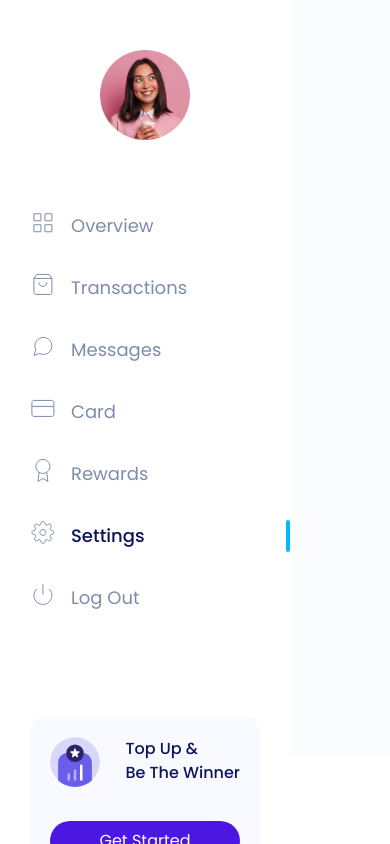
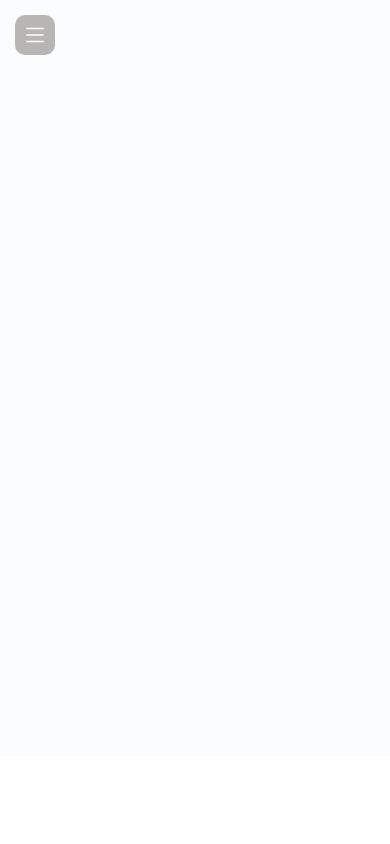
Before and after one commit to taufiqGit/fe-storegg, a Next.js app: page /member/edit-profile in a window 390 px wide. Built offline with nearby package versions, Linux system fonts and the light colour scheme.

Commit message:
resolve responsive member page

```diff
--- a/components/organisms/FeatureGame/index.tsx
+++ b/components/organisms/FeatureGame/index.tsx
@@ -9,8 +9,8 @@ export default function FeatureGame() {
 
     const getFeatureGameList = useCallback(async ()=>{
         const data = await getFeaturedGame()
-       // console.log(data)
-        setGameList(data)
+       console.log(data)
+        setGameList(data.data)
     }, [getFeaturedGame])
 
     useEffect(()=>{
--- a/components/organisms/OverviewContent/index.tsx
+++ b/components/organisms/OverviewContent/index.tsx
@@ -30,7 +30,7 @@ export default function OverviewContent() {
     return(
         <main className="main-wrapper">
             <div className="ps-lg-0">
-                <h2 className="text-4xl fw-bold color-palette-1 mb-30">Overview</h2>
+                <h2 className="text-4xl fw-bold color-palette-1 mb-30 mt-20">Overview</h2>
                 <div className="top-up-categories mb-30">
                     <p className="text-lg fw-medium color-palette-1 mb-14">Top Up Categories</p>
                     <div className="main-content">
--- a/components/organisms/SideBar/index.tsx
+++ b/components/organisms/SideBar/index.tsx
@@ -2,7 +2,9 @@ import Footer from "./footer"
 import Profile from "./profile"
 import MenuItem from "./menuItem"
 import Cookies from "js-cookie"
+import cx from 'classnames'
 import { useRouter } from "next/router"
+import { useEffect, useState } from "react"
 
 interface SidebarProps {
     activeMenu: string
@@ -10,6 +12,7 @@ interface SidebarProps {
 
 export default function SideBar(props: SidebarProps) {
     const { activeMenu } = props
+    const [showSidebar, setShowSidebar] = useState(false)
 
     const router = useRouter()
 
@@ -17,9 +20,22 @@ export default function SideBar(props: SidebarProps) {
         Cookies.remove('token')
         router.push('/sign-in')
     }
+    useEffect(()=>{
+
+    }, [])
+
+    const classSidebar = cx({
+        "sidebar": true,
+        "sidebar-show": showSidebar
+    })
+
+    const classBtnToggleSidebar = cx({
+        "btn-toggle-sidebar": true,
+        "btn-toggle-sidebar-no-active": !showSidebar
+    })
 
     return(
-        <section className="sidebar">
+        <section className={classSidebar}>
             <div className="content pt-50 pb-30 ps-30">
                 <Profile/>
                 <div className="menus">
@@ -33,6 +49,19 @@ export default function SideBar(props: SidebarProps) {
                 </div>
                 <Footer/>
             </div>
+                <button className={classBtnToggleSidebar} onClick={()=> setShowSidebar(!showSidebar)}>
+                    {
+                        !showSidebar ? (
+                            <svg xmlns="http://www.w3.org/2000/svg" width="26" height="26" fill="currentColor" className="bi bi-list" viewBox="0 0 16 16">
+                                <path fillRule="evenodd" d="M2.5 12a.5.5 0 0 1 .5-.5h10a.5.5 0 0 1 0 1H3a.5.5 0 0 1-.5-.5zm0-4a.5.5 0 0 1 .5-.5h10a.5.5 0 0 1 0 1H3a.5.5 0 0 1-.5-.5zm0-4a.5.5 0 0 1 .5-.5h10a.5.5 0 0 1 0 1H3a.5.5 0 0 1-.5-.5z"/>
+                            </svg>):(
+                            <svg xmlns="http://www.w3.org/2000/svg" width="26" height="26" fill="currentColor" className="bi bi-x" viewBox="0 0 16 16">
+                                <path d="M4.646 4.646a.5.5 0 0 1 .708 0L8 7.293l2.646-2.647a.5.5 0 0 1 .708.708L8.707 8l2.647 2.646a.5.5 0 0 1-.708.708L8 8.707l-2.646 2.647a.5.5 0 0 1-.708-.708L7.293 8 4.646 5.354a.5.5 0 0 1 0-.708z"/>
+                            </svg>
+                        )
+                    }
+
+                </button>
         </section>
     )
 }
--- a/pages/detail/[id].tsx
+++ b/pages/detail/[id].tsx
@@ -21,7 +21,7 @@ export default function Detail() {
     const [payments, setPayments] = useState([])
 
     const getVoucherDatailAPI = useCallback(async (id)=>{
-        const data = await getDetailVoucher(id)
+        const { data } = await getDetailVoucher(id)
         //console.log('data :', data)
         setDataItem(data.voucher)
         localStorage.setItem('data-item', JSON.stringify(data.voucher))
--- a/pages/member/index.tsx
+++ b/pages/member/index.tsx
@@ -6,9 +6,9 @@ import { JWTPayloadTypes, UserTypes } from "../../services/data-types"
 export default function Member() {
     return (
         <section className="overview overflow-auto">
-        <SideBar activeMenu="overview"/>
-        <OverviewContent/>
-    </section>
+            <SideBar activeMenu="overview"/>
+            <OverviewContent/>
+        </section>
     )
 }
 
--- a/pages/sign-up-photo.tsx
+++ b/pages/sign-up-photo.tsx
@@ -18,7 +18,7 @@ export default function SignUpPhoto() {
     const router = useRouter()
 
     const getGameCategoryAPI = useCallback(async ()=>{
-        const data = await getGameCategory()
+        const { data } = await getGameCategory()
         setCategories(data)
         setFavourite(data[0]._id)
     }, [getGameCategory])
--- a/styles/overview.css
+++ b/styles/overview.css
@@ -19,7 +19,9 @@
     background-color: #FFFFFF;
     padding: 1.25rem 1.875rem;
     border-radius: 1rem;
-    max-width: 900px;
+    /* max-width: 900px;
+    min-width: 650px;
+    width: auto; */
 }
 
 .overview .latest-transaction .game-title-header{
@@ -38,6 +40,12 @@
     padding: 10px 0px;
 }
 
+.overview .latest-transaction table {
+    max-width: 900px;
+    min-width: 650px;
+    width: auto;
+    overflow-x: scroll;
+}
 .overview .latest-transaction table thead tr th{
     font-weight: 400;
 }
@@ -69,6 +77,22 @@
 
 @media (max-width:992px){
     .overview main.main-wrapper{
+        margin-left: 20px;
         width: 100%;
     }
+    .overview {
+        background-color: #FBFCFD;
+        position: relative;
+        overflow-x: hidden;
+    }
+    /* .overview .latest-transaction table tr > td {
+        display: inline-block;
+        width: auto;
+        min-width: 200px;
+    }
+    .overview .latest-transaction table tr > th {
+        display: inline-block;
+        width: auto;
+        min-width: 200px;
+    } */
 }
--- a/styles/sidebar.css
+++ b/styles/sidebar.css
@@ -1,8 +1,7 @@
-
 .sidebar .content {
     background: #FFFFFF;
     width: 290px;
-    position: relative;
+    /* position: relative; */
     height: 100vh;
     position: fixed;
     top: 0;
@@ -11,9 +10,30 @@
     overflow-y: auto;
 }
 
+.btn-toggle-sidebar {
+    width: 40px;
+    height: 40px;
+    border-radius: 10px;
+    display: flex;
+    justify-content: center;
+    align-items: center;
+    position: absolute;
+    right: 5px;
+    top: 15px;
+    background-color: rgb(255, 255, 255);
+    border: none;
+    z-index: 17;
+}
+
+.btn-toggle-sidebar-no-active {
+    right: -55px;
+    background-color: rgb(185, 181, 181);
+    color: #FFFFFF;
+}
+
 .sidebar .content::-webkit-scrollbar {
     display: none;
-  }
+}
 
 .sidebar .menus .item{
     display: flex;
@@ -67,3 +87,25 @@
         overflow-y: hidden;
     }
 }
+
+@media only screen and (max-width: 992px) {
+    .sidebar {
+      /* display: none; */
+      position: fixed;
+      width: 100%;
+      height: 100%;
+      /* left: 0;
+      right: 0;
+      bottom: 0; */
+      background-color: rgba(14, 14, 14, 0.5);
+      z-index: 7;
+      transform: translateX(-100%);
+    }
+    .sidebar .content {
+        position: relative;
+    }
+    .sidebar-show {
+        transform: translateX(0);
+
+    }
+}
```
Also changed, not shown: components/organisms/navbar/auth.tsx (+6 -4 lines), services/player.ts (+18 -14 lines), public/img/avatar-default.png (added).
